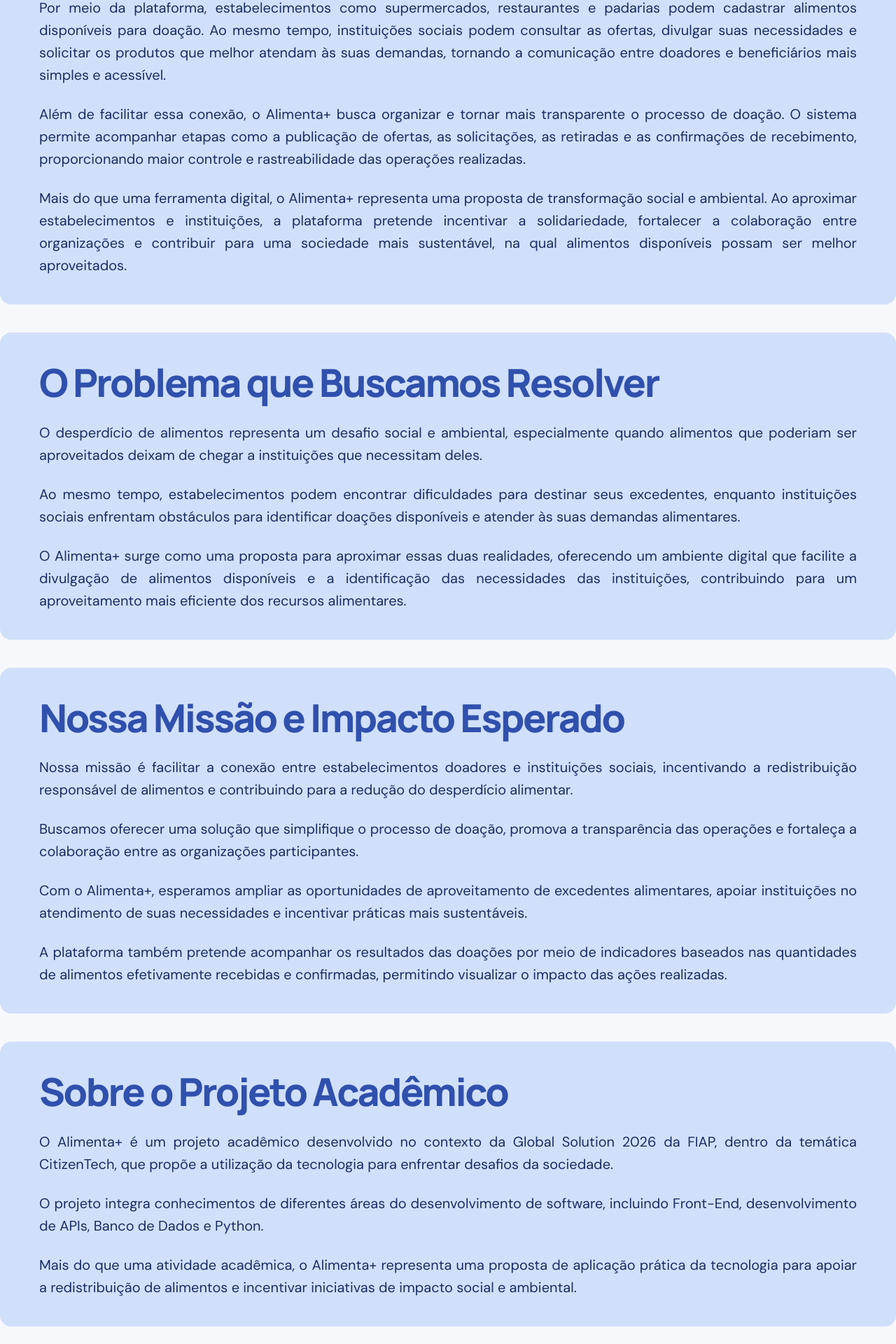
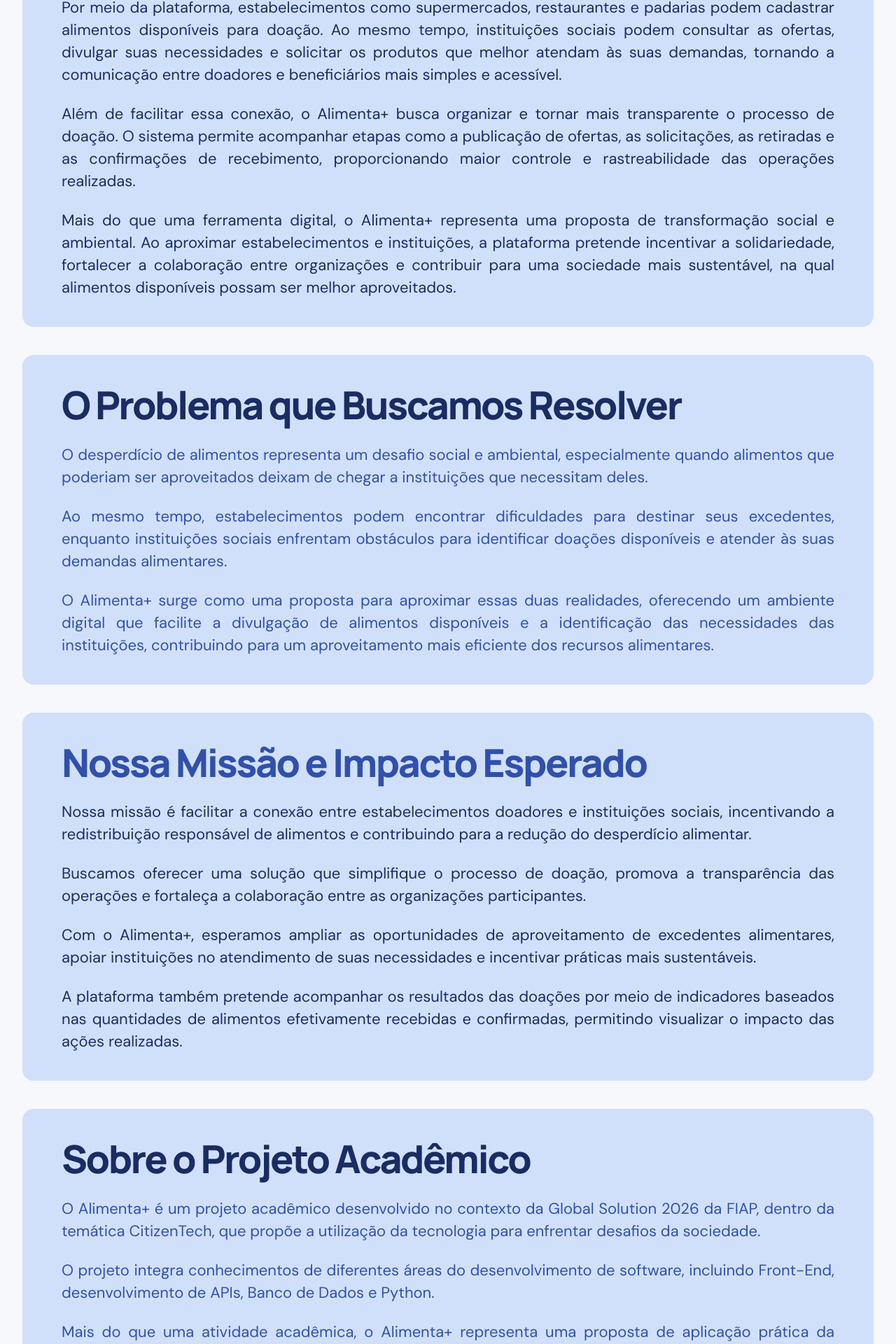
Before and after one commit to NEXT-TECH-ALIMENTA-MAIS/FRONT-END-DESIGN-ENGINEERING, a React (Vite) app: page /sobre in a window 1280 px wide. Shown: the part 468-2388 px from the top of the page at 70% size. Built offline with nearby package versions, Linux system fonts and the light colour scheme.

Commit message:
Feat: ajuste na estiliuzação e na responsividade.

```diff
--- a/src/pages/Sobre/Sobre.tsx
+++ b/src/pages/Sobre/Sobre.tsx
@@ -6,67 +6,67 @@ import { MainLayout } from "../../layouts/MainLayout/MainLayout";
 export function Sobre() {
     return (
         <MainLayout>
-            <section className="mt-10">
+            <section className="mx-4 mt-10 mb-10 sm:mx-6 lg:mx-8">
                 <div className="mx-auto flex max-w-7xl flex-col gap-6 overflow-hidden rounded-2xl bg-[#d1e0fa] px-6 py-8 sm:px-10 lg:px-14 lg:py-10">
                     <h1 className="font-display text-4xl font-extrabold leading-[1.13] tracking-[-.045em] text-[#3050AD] sm:text-5xl lg:text-[3.45rem]"
                     >Sobre o Alimenta+</h1>
-                    <p className="w-full text-justify text-base leading-8 text-[#192D63] sm:text-lg lg:text-xl">
+                    <p className="w-full text-justify text-base leading-8 text-[#192D63] sm:text-lg lg:text-[22px]">
                         O Alimenta+ é uma plataforma digital desenvolvida para conectar estabelecimentos que possuem excedentes de alimentos a instituições sociais que necessitam desses recursos. A iniciativa busca utilizar a tecnologia para facilitar a redistribuição de alimentos, contribuindo para a redução do desperdício e promovendo o aproveitamento responsável dos recursos disponíveis.                    </p>
-                    <p className="w-full text-justify text-base leading-8 text-[#192D63] sm:text-lg lg:text-xl">
+                    <p className="w-full text-justify text-base leading-8 text-[#192D63] sm:text-lg lg:text-[22px]">
                         Por meio da plataforma, estabelecimentos como supermercados, restaurantes e padarias podem cadastrar alimentos disponíveis para doação. Ao mesmo tempo, instituições sociais podem consultar as ofertas, divulgar suas necessidades e solicitar os produtos que melhor atendam às suas demandas, tornando a comunicação entre doadores e beneficiários mais simples e acessível.                    </p>
-                    <p className="w-full text-justify text-base leading-8 text-[#192D63] sm:text-lg lg:text-xl">
+                    <p className="w-full text-justify text-base leading-8 text-[#192D63] sm:text-lg lg:text-[22px]">
                         Além de facilitar essa conexão, o Alimenta+ busca organizar e tornar mais transparente o processo de doação. O sistema permite acompanhar etapas como a publicação de ofertas, as solicitações, as retiradas e as confirmações de recebimento, proporcionando maior controle e rastreabilidade das operações realizadas.                    </p>
-                    <p className="w-full text-justify text-base leading-8 text-[#192D63] sm:text-lg lg:text-xl">
+                    <p className="w-full text-justify text-base leading-8 text-[#192D63] sm:text-lg lg:text-[22px]">
                         Mais do que uma ferramenta digital, o Alimenta+ representa uma proposta de transformação social e ambiental. Ao aproximar estabelecimentos e instituições, a plataforma pretende incentivar a solidariedade, fortalecer a colaboração entre organizações e contribuir para uma sociedade mais sustentável, na qual alimentos disponíveis possam ser melhor aproveitados.                    </p>
                 </div>
             </section>
-            <section className="mt-10">
+            <section className="mx-4 mt-10 mb-10 sm:mx-6 lg:mx-8">
                 <div className="mx-auto flex max-w-7xl flex-col gap-6 overflow-hidden rounded-2xl bg-[#d1e0fa] px-6 py-8 sm:px-10 lg:px-14 lg:py-10">
-                    <h1 className="font-display text-4xl font-extrabold leading-[1.13] tracking-[-.045em] text-[#3050AD] sm:text-5xl lg:text-[3.45rem]">
+                    <h1 className="font-display text-4xl font-extrabold leading-[1.13] tracking-[-.045em] text-[#192D63] sm:text-5xl lg:text-[3.45rem]">
                         O Problema que Buscamos Resolver
                     </h1>
-                    <p className="w-full text-justify text-base leading-8 text-[#192D63] sm:text-lg lg:text-xl">
+                    <p className="w-full text-justify text-base leading-8 text-[#3050AD] sm:text-lg lg:text-[22px]">
                         O desperdício de alimentos representa um desafio social e ambiental, especialmente quando alimentos que poderiam ser aproveitados deixam de chegar a instituições que necessitam deles.
                     </p>
-                    <p className="w-full text-justify text-base leading-8 text-[#192D63] sm:text-lg lg:text-xl">
+                    <p className="w-full text-justify text-base leading-8 text-[#3050AD] sm:text-lg lg:text-[22px]">
                         Ao mesmo tempo, estabelecimentos podem encontrar dificuldades para destinar seus excedentes, enquanto instituições sociais enfrentam obstáculos para identificar doações disponíveis e atender às suas demandas alimentares.
                     </p>
-                    <p className="w-full text-justify text-base leading-8 text-[#192D63] sm:text-lg lg:text-xl">
+                    <p className="w-full text-justify text-base leading-8 text-[#3050AD] sm:text-lg lg:text-[22px]">
                         O Alimenta+ surge como uma proposta para aproximar essas duas realidades, oferecendo um ambiente digital que facilite a divulgação de alimentos disponíveis e a identificação das necessidades das instituições, contribuindo para um aproveitamento mais eficiente dos recursos alimentares.
                     </p>
                 </div>
 
             </section>
-            <section className="mt-10">
+            <section className="mx-4 mt-10 mb-10 sm:mx-6 lg:mx-8">
                 <div className="mx-auto flex max-w-7xl flex-col gap-6 overflow-hidden rounded-2xl bg-[#d1e0fa] px-6 py-8 sm:px-10 lg:px-14 lg:py-10">
                     <h1 className="font-display text-4xl font-extrabold leading-[1.13] tracking-[-.045em] text-[#3050AD] sm:text-5xl lg:text-[3.45rem]">
                         Nossa Missão e Impacto Esperado
                     </h1>
-                    <p className="w-full text-justify text-base leading-8 text-[#192D63] sm:text-lg lg:text-xl">
+                    <p className="w-full text-justify text-base leading-8 text-[#192D63] sm:text-lg lg:text-[22px]">
                         Nossa missão é facilitar a conexão entre estabelecimentos doadores e instituições sociais, incentivando a redistribuição responsável de alimentos e contribuindo para a redução do desperdício alimentar.
                     </p>
-                    <p className="w-full text-justify text-base leading-8 text-[#192D63] sm:text-lg lg:text-xl">
+                    <p className="w-full text-justify text-base leading-8 text-[#192D63] sm:text-lg lg:text-[22px]">
                         Buscamos oferecer uma solução que simplifique o processo de doação, promova a transparência das operações e fortaleça a colaboração entre as organizações participantes.
                     </p>
-                    <p className="w-full text-justify text-base leading-8 text-[#192D63] sm:text-lg lg:text-xl">
+                    <p className="w-full text-justify text-base leading-8 text-[#192D63] sm:text-lg lg:text-[22px]">
                         Com o Alimenta+, esperamos ampliar as oportunidades de aproveitamento de excedentes alimentares, apoiar instituições no atendimento de suas necessidades e incentivar práticas mais sustentáveis.
                     </p>
-                    <p className="w-full text-justify text-base leading-8 text-[#192D63] sm:text-lg lg:text-xl">
+                    <p className="w-full text-justify text-base leading-8 text-[#192D63] sm:text-lg lg:text-[22px]">
                         A plataforma também pretende acompanhar os resultados das doações por meio de indicadores baseados nas quantidades de alimentos efetivamente recebidas e confirmadas, permitindo visualizar o impacto das ações realizadas.
                     </p>
                 </div>
             </section>
-            <section className="mt-10 mb-10">
+            <section className="mx-4 mt-10 mb-10 sm:mx-6 lg:mx-8">
                 <div className="mx-auto flex max-w-7xl flex-col gap-6 overflow-hidden rounded-2xl bg-[#d1e0fa] px-6 py-8 sm:px-10 lg:px-14 lg:py-10">
-                    <h1 className="font-display text-4xl font-extrabold leading-[1.13] tracking-[-.045em] text-[#3050AD] sm:text-5xl lg:text-[3.45rem]">
+                    <h1 className="font-display text-4xl font-extrabold leading-[1.13] tracking-[-.045em] text-[#192D63] sm:text-5xl lg:text-[3.45rem]">
                         Sobre o Projeto Acadêmico
                     </h1>
-                    <p className="w-full text-justify text-base leading-8 text-[#192D63] sm:text-lg lg:text-xl">
+                    <p className="w-full text-justify text-base leading-8 text-[#3050AD] sm:text-lg lg:text-[22px]">
                         O Alimenta+ é um projeto acadêmico desenvolvido no contexto da Global Solution 2026 da FIAP, dentro da temática CitizenTech, que propõe a utilização da tecnologia para enfrentar desafios da sociedade.</p>
-                    <p className="w-full text-justify text-base leading-8 text-[#192D63] sm:text-lg lg:text-xl">
+                    <p className="w-full text-justify text-base leading-8 text-[#3050AD] sm:text-lg lg:text-[22px]">
                         O projeto integra conhecimentos de diferentes áreas do desenvolvimento de software, incluindo Front-End, desenvolvimento de APIs, Banco de Dados e Python.
                     </p>
-                    <p className="w-full text-justify text-base leading-8 text-[#192D63] sm:text-lg lg:text-xl">
+                    <p className="w-full text-justify text-base leading-8 text-[#3050AD] sm:text-lg lg:text-[22px]">
                         Mais do que uma atividade acadêmica, o Alimenta+ representa uma proposta de aplicação prática da tecnologia para apoiar a redistribuição de alimentos e incentivar iniciativas de impacto social e ambiental.
                     </p>
                 </div>
```
